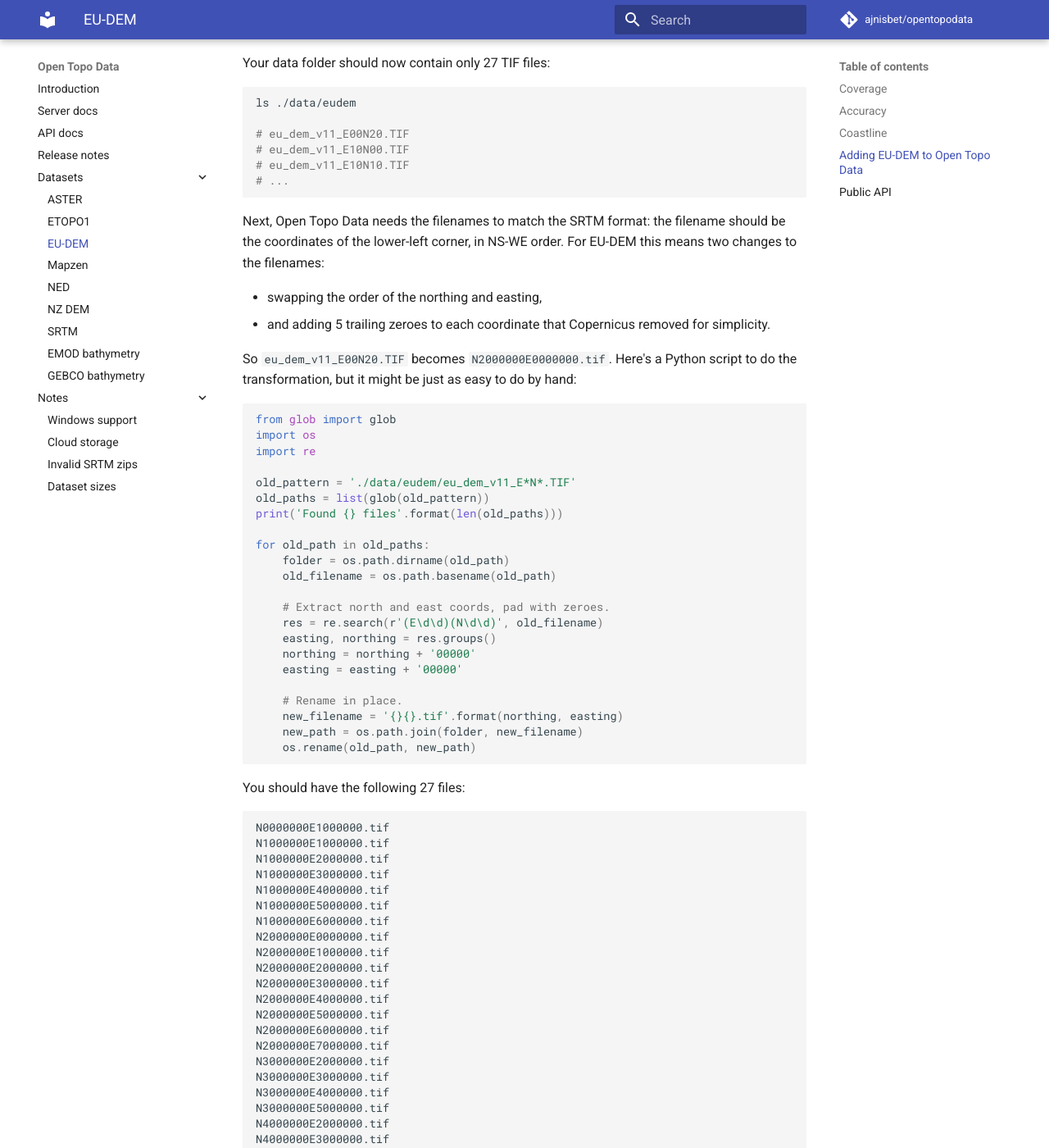
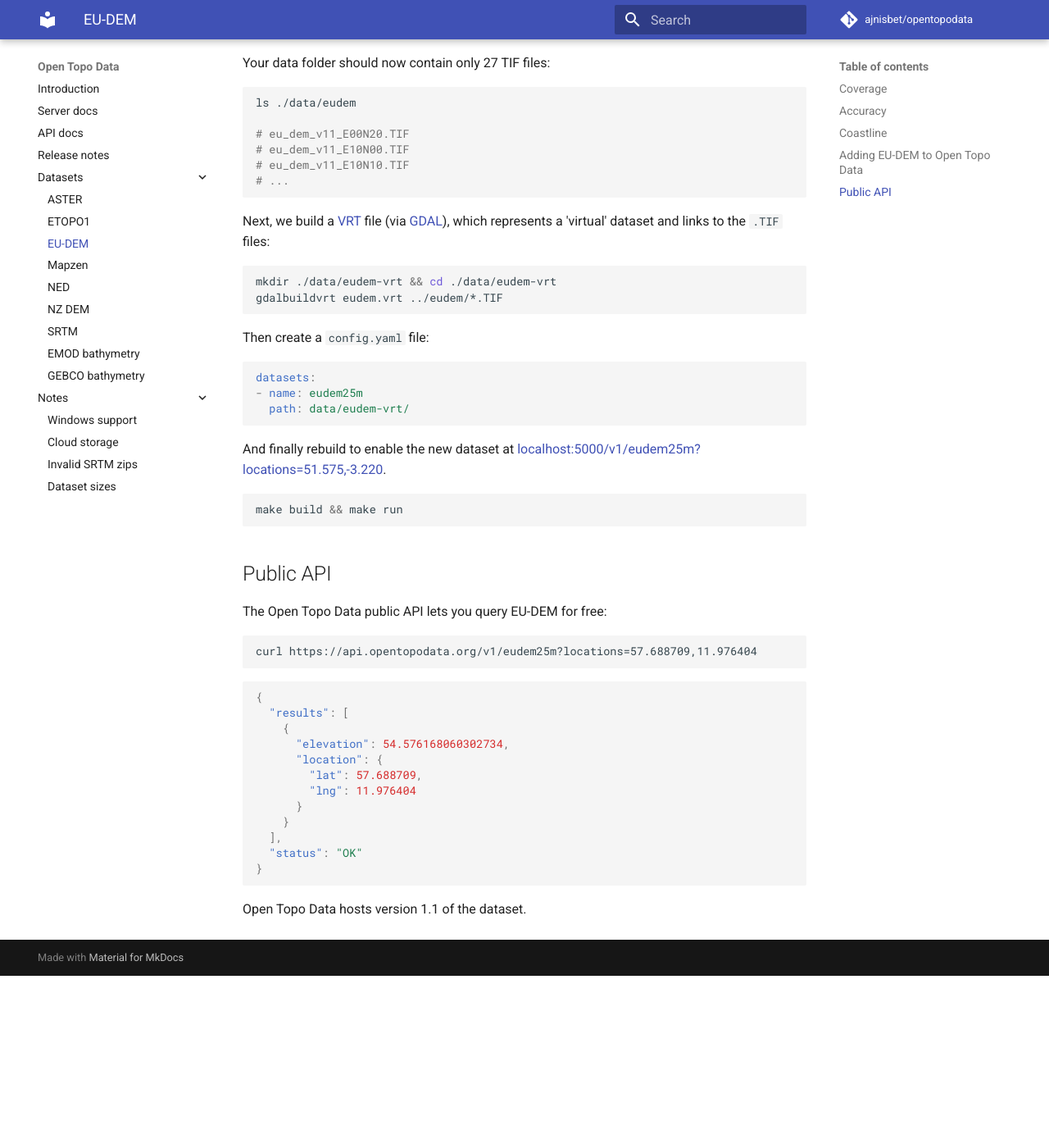
Before and after one commit to ajnisbet/opentopodata, an MkDocs documentation site: the page built from docs/datasets/eudem.md, in a window 1280 px wide and 1400 px high, scrolled down 1590 px. Shown: the whole window at 82% size. Built offline with MkDocs 1.6.1 and Material for MkDocs 9.7.7, drawn with Linux system fonts in a browser that asks for light colours; comment, search, counter and statistics services are not loaded; after the commit the page ends 2780 px from its top, so only the background shows below that; some of the changed text lies outside the part shown.

Commit message:
fix the EUDEM instructions to avoid the problems encountered in issue #24 (#25)
* skip the renaming and instead use a .vrt file
* multi-file datasets fail to handle the boundary regions,
  where the tiles meet each other

````diff
--- a/docs/datasets/eudem.md
+++ b/docs/datasets/eudem.md
@@ -50,81 +50,22 @@ ls ./data/eudem
 # ...
 ```
 
-Next, Open Topo Data needs the filenames to match the SRTM format: the filename should be the coordinates of the lower-left corner, in NS-WE order. For EU-DEM this means two changes to the filenames:
+Next, we build a [VRT](https://gdal.org/drivers/raster/vrt.html) file (via [GDAL](https://gdal.org/)), which represents a 'virtual' dataset and links to the `.TIF` files:
 
-* swapping the order of the northing and easting,
-* and adding 5 trailing zeroes to each coordinate that Copernicus removed for simplicity.
-
-So `eu_dem_v11_E00N20.TIF` becomes `N2000000E0000000.tif`. Here's a Python script to do the transformation, but it might be just as easy to do by hand:
-
-```python
-from glob import glob
-import os
-import re
-
-old_pattern = './data/eudem/eu_dem_v11_E*N*.TIF'
-old_paths = list(glob(old_pattern))
-print('Found {} files'.format(len(old_paths)))
-
-for old_path in old_paths:
-    folder = os.path.dirname(old_path)
-    old_filename = os.path.basename(old_path)
-
-    # Extract north and east coords, pad with zeroes.
-    res = re.search(r'(E\d\d)(N\d\d)', old_filename)
-    easting, northing = res.groups()
-    northing = northing + '00000'
-    easting = easting + '00000'
-
-    # Rename in place.
-    new_filename = '{}{}.tif'.format(northing, easting)
-    new_path = os.path.join(folder, new_filename)
-    os.rename(old_path, new_path)
+```bash
+mkdir ./data/eudem-vrt && cd ./data/eudem-vrt
+gdalbuildvrt eudem.vrt ../eudem/*.TIF
 ```
 
-You should have the following 27 files:
-
-```
-N0000000E1000000.tif
-N1000000E1000000.tif
-N1000000E2000000.tif
-N1000000E3000000.tif
-N1000000E4000000.tif
-N1000000E5000000.tif
-N1000000E6000000.tif
-N2000000E0000000.tif
-N2000000E1000000.tif
-N2000000E2000000.tif
-N2000000E3000000.tif
-N2000000E4000000.tif
-N2000000E5000000.tif
-N2000000E6000000.tif
-N2000000E7000000.tif
-N3000000E2000000.tif
-N3000000E3000000.tif
-N3000000E4000000.tif
-N3000000E5000000.tif
-N4000000E2000000.tif
-N4000000E3000000.tif
-N4000000E4000000.tif
-N4000000E5000000.tif
-N5000000E2000000.tif
-N5000000E3000000.tif
-N5000000E4000000.tif
-N5000000E5000000.tif
-```
-
-Create a `config.yaml` file:
+Then create a `config.yaml` file:
 
 ```yaml
 datasets:
 - name: eudem25m
-  path: data/eudem/
-  filename_epsg: 3035
-  filename_tile_size: 1000000
+  path: data/eudem-vrt/
 ```
 
-Rebuild to enable the new dataset at [localhost:5000/v1/eudem25m?locations=51.575,-3.220](http://localhost:5000/v1/eudem25m?locations=51.575,-3.220).
+And finally rebuild to enable the new dataset at [localhost:5000/v1/eudem25m?locations=51.575,-3.220](http://localhost:5000/v1/eudem25m?locations=51.575,-3.220).
 
 ```bash
 make build && make run
````
